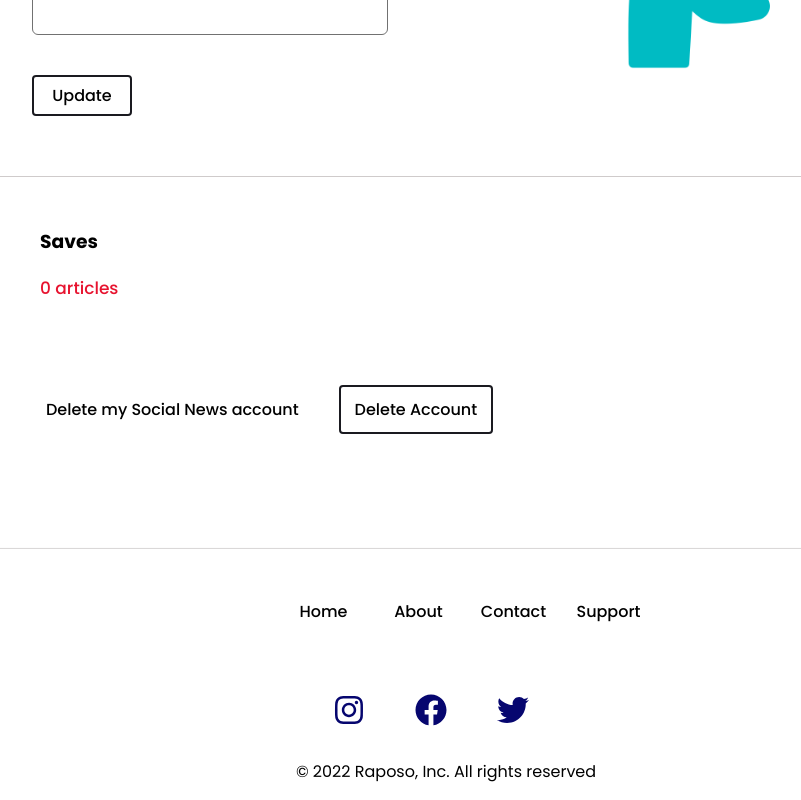
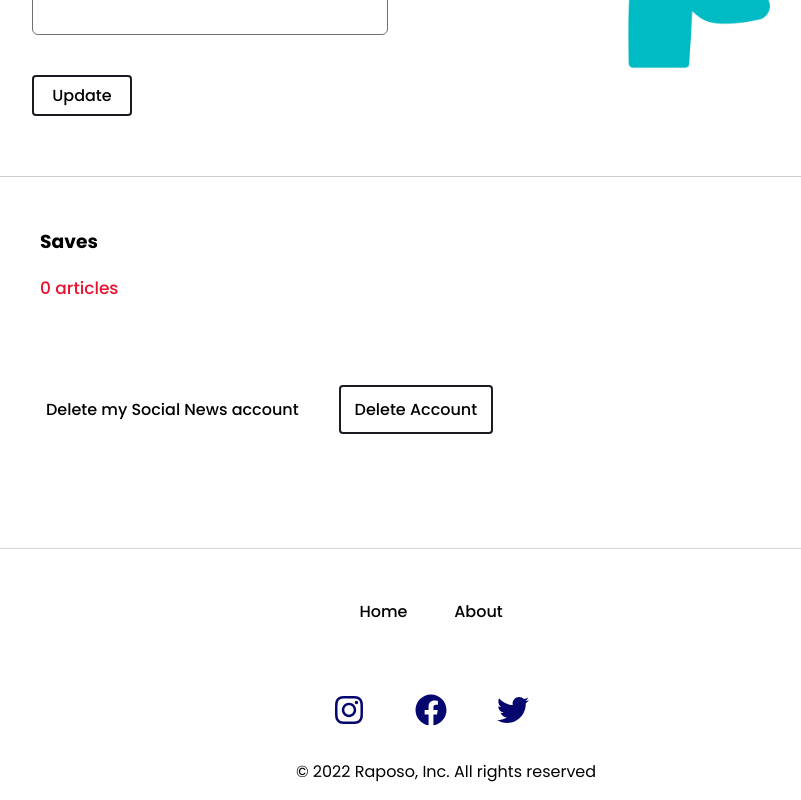
Before and after one commit to JonathanRaposo/social-news-frontend, a React (Create React App) app: page /profile in a window 1280 px wide. Shown: the part 1194-1994 px from the top of the page, without its empty margins (194-995 px from the left). Built offline with nearby package versions, Linux system fonts and the light colour scheme; no server answers.

Commit message:
update footer

```diff
--- a/src/components/Footer.js
+++ b/src/components/Footer.js
@@ -18,12 +18,12 @@ const Footer = () => {
                 <li>
                     <Link to="/about">About</Link>
                 </li>
-                <li>
+                {/* <li>
                     <Link to="/about">Contact</Link>
                 </li>
                 <li>
                     <Link>Support</Link>
-                </li>
+                </li> */}
 
 
             </ul>
--- a/src/index.css
+++ b/src/index.css
@@ -1191,6 +1191,8 @@ footer {
 footer ul {
   margin-top: 40px;
   margin-bottom: 40px;
+  padding: 0;
+  padding-right: 30px;
 }
 
 footer ul li {
```
